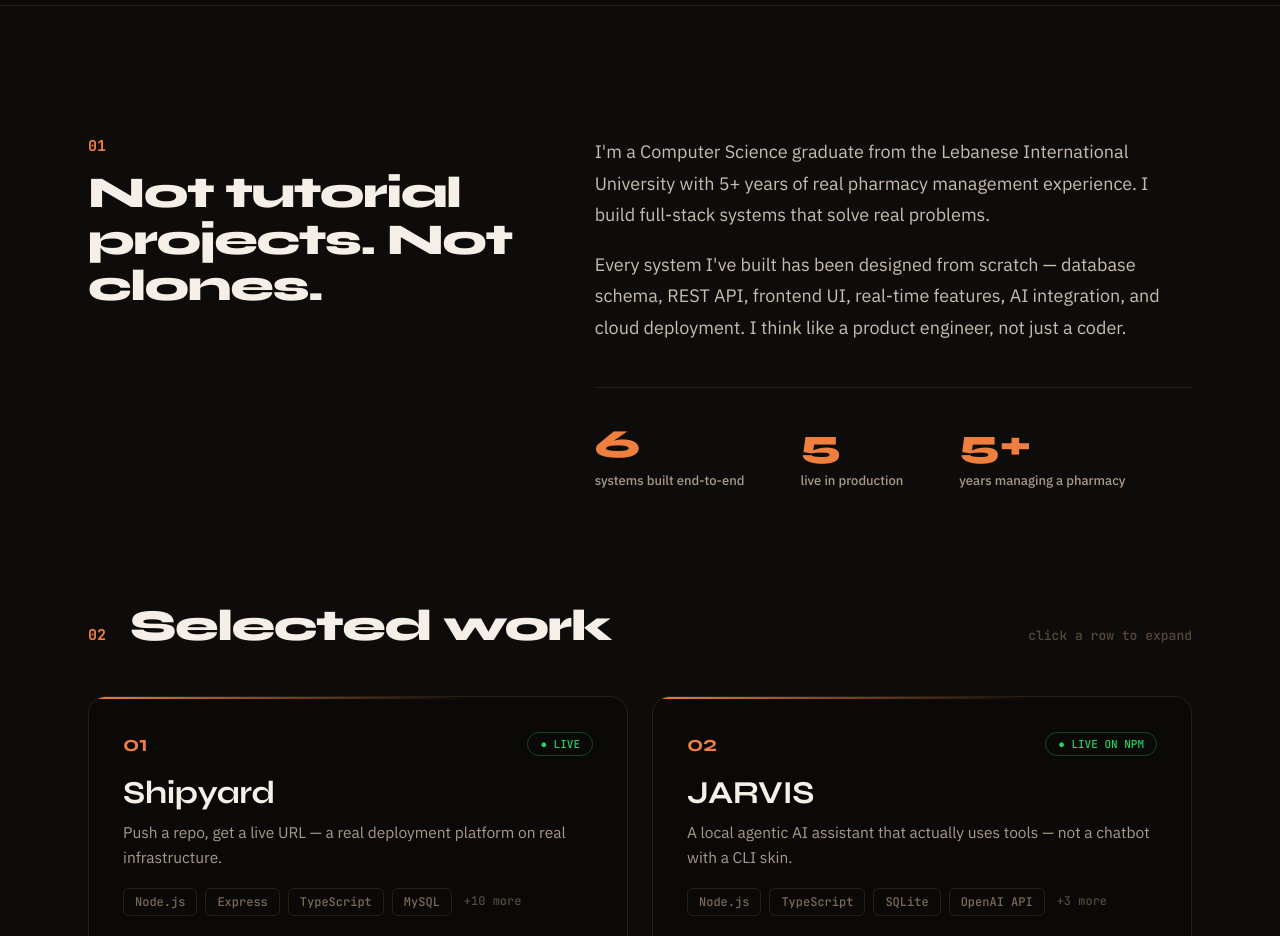
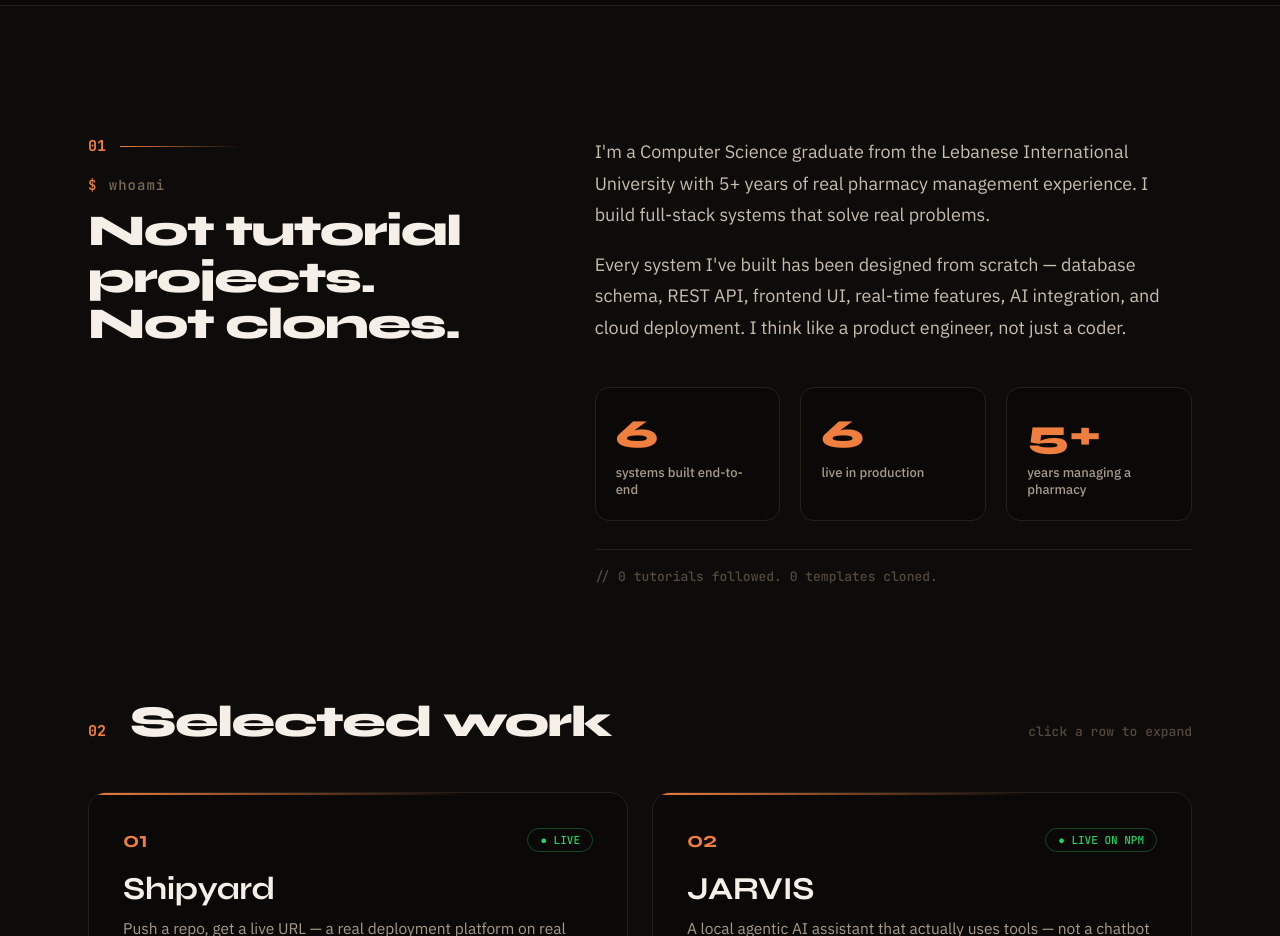
Before and after one commit to Abdallah-khatib-7/My_Portfolio, a React (Vite) app in the folder profile/: page / in a window 1280 px wide. Shown: the part 860-1796 px from the top of the page. Built offline with nearby package versions, Linux system fonts and the light colour scheme.

Commit message:
Updated About me section

```diff
--- a/profile/src/components/About.jsx
+++ b/profile/src/components/About.jsx
@@ -1,12 +1,70 @@
+import { useRef, useEffect, useState } from "react";
+import { motion, useInView, animate } from "framer-motion";
 import Reveal from "./Reveal";
+
+const STATS = [
+  { value: 6, suffix: "", label: "systems built end-to-end" },
+  { value: 6, suffix: "", label: "live in production" },
+  { value: 5, suffix: "+", label: "years managing a pharmacy" },
+];
+
+const HEADING_WORDS = "Not tutorial projects. Not clones.".split(" ");
+
+function StatCounter({ value, suffix }) {
+  const ref = useRef(null);
+  const inView = useInView(ref, { once: true, amount: 0.6 });
+  const [display, setDisplay] = useState(0);
+
+  useEffect(() => {
+    if (!inView) return;
+    const controls = animate(0, value, {
+      duration: 1.4,
+      ease: [0.16, 1, 0.3, 1],
+      onUpdate: (v) => setDisplay(Math.round(v)),
+    });
+    return () => controls.stop();
+  }, [inView, value]);
+
+  return (
+    <span ref={ref} className="about__stat-num">
+      {display}
+      {suffix}
+    </span>
+  );
+}
 
 export default function About() {
   return (
     <div id="about" className="section about">
+      <div>
         <Reveal>
-        <div className="section-index">01</div>
-        <div className="about__heading">Not tutorial projects. Not clones.</div>
+          <div className="about__index-wrap">
+            <span className="section-index">01</span>
+            <span className="about__index-line" />
+          </div>
         </Reveal>
+
+        <div className="about__kicker">
+          <span className="about__cursor">$</span> whoami
+        </div>
+
+        <h2 className="about__heading">
+          {HEADING_WORDS.map((word, i) => (
+            <motion.span
+              key={i}
+              className="about__heading-word"
+              initial={{ opacity: 0, y: 24 }}
+              whileInView={{ opacity: 1, y: 0 }}
+              viewport={{ once: true, amount: 0.6 }}
+              transition={{ duration: 0.6, delay: 0.08 * i, ease: [0.2, 0.7, 0.2, 1] }}
+            >
+              {word}&nbsp;
+            </motion.span>
+          ))}
+        </h2>
+      </div>
+
+      <div>
         <Reveal delay={0.15} className="about__body">
           <p>
             I'm a Computer Science graduate from the Lebanese International
@@ -19,21 +77,21 @@ export default function About() {
             and cloud deployment. I think like a product engineer, not just a
             coder.
           </p>
+        </Reveal>
+
         <div className="about__stats">
-          <div>
-            <div className="about__stat-num">6</div>
-            <div className="about__stat-label">systems built end-to-end</div>
+          {STATS.map((s, i) => (
+            <Reveal key={s.label} delay={0.25 + i * 0.1} className="about__stat-card">
+              <StatCounter value={s.value} suffix={s.suffix} />
+              <div className="about__stat-label">{s.label}</div>
+            </Reveal>
+          ))}
         </div>
-          <div>
-            <div className="about__stat-num">5</div>
-            <div className="about__stat-label">live in production</div>
+
+        <Reveal delay={0.6} className="about__annotation">
+          // 0 tutorials followed. 0 templates cloned.
+        </Reveal>
       </div>
-          <div>
-            <div className="about__stat-num">5+</div>
-            <div className="about__stat-label">years managing a pharmacy</div>
-          </div>
-        </div>
-      </Reveal>
     </div>
   );
 }
--- a/profile/src/index.css
+++ b/profile/src/index.css
@@ -364,16 +364,48 @@ img {
 
 /* ─── ABOUT ─── */
 
+/* ─── ABOUT ─── */
+
 .about {
   display: grid;
   grid-template-columns: 1fr 1.4fr;
   gap: 80px;
 }
 
+.about__index-wrap {
+  display: flex;
+  align-items: center;
+  gap: 14px;
+}
+
+.about__index-line {
+  height: 1px;
+  flex: 1;
+  background: linear-gradient(90deg, var(--accent), transparent);
+  max-width: 120px;
+}
+
+.about__kicker {
+  margin-top: 20px;
+  font: 500 14px "JetBrains Mono", monospace;
+  color: var(--muted-2);
+  letter-spacing: 1px;
+}
+
+.about__cursor {
+  color: var(--accent);
+  animation: blink 1.1s step-end infinite;
+  margin-right: 2px;
+}
+
 .about__heading {
   font: 800 44px / 1.05 "Syne", sans-serif;
   letter-spacing: -1.5px;
   margin-top: 14px;
+}
+
+.about__heading-word {
+  display: inline-block;
 }
 
 .about__body p {
@@ -388,22 +420,46 @@ img {
 
 .about__stats {
   display: flex;
-  gap: 56px;
+  gap: 20px;
   margin-top: 44px;
-  border-top: 1px solid var(--border);
-  padding-top: 32px;
   flex-wrap: wrap;
+}
+
+.about__stat-card {
+  flex: 1 1 140px;
+  background: var(--bg-alt);
+  border: 1px solid var(--border);
+  border-radius: 14px;
+  padding: 22px 20px;
+  transition: transform 0.3s cubic-bezier(0.2, 0.7, 0.2, 1), border-color 0.3s,
+    box-shadow 0.3s;
+}
+
+.about__stat-card:hover {
+  transform: translateY(-5px);
+  border-color: #4a3a28;
+  box-shadow: 0 20px 40px -24px rgba(239, 127, 63, 0.25);
 }
 
 .about__stat-num {
   font: 800 40px "Syne", sans-serif;
   color: var(--accent);
+  display: block;
+  font-variant-numeric: tabular-nums;
 }
 
 .about__stat-label {
   color: var(--muted);
   font: 500 13px "IBM Plex Sans", sans-serif;
-  margin-top: 4px;
+  margin-top: 6px;
+}
+
+.about__annotation {
+  margin-top: 28px;
+  color: var(--muted-3);
+  font: 500 13px "JetBrains Mono", monospace;
+  border-top: 1px solid var(--border);
+  padding-top: 18px;
 }
 
 @media (max-width: 860px) {
```
Lines whose indentation alone changed are shown as unchanged.
